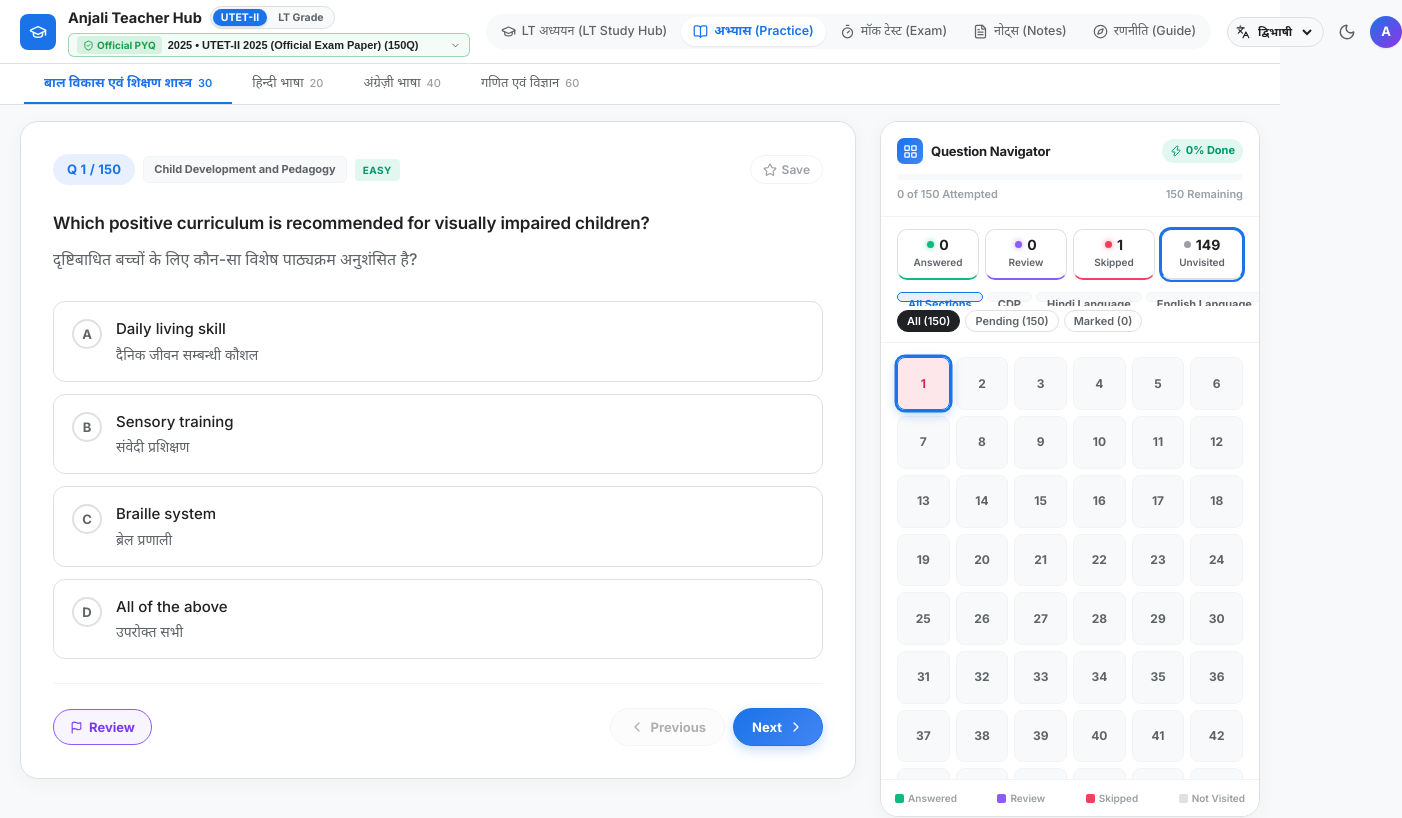
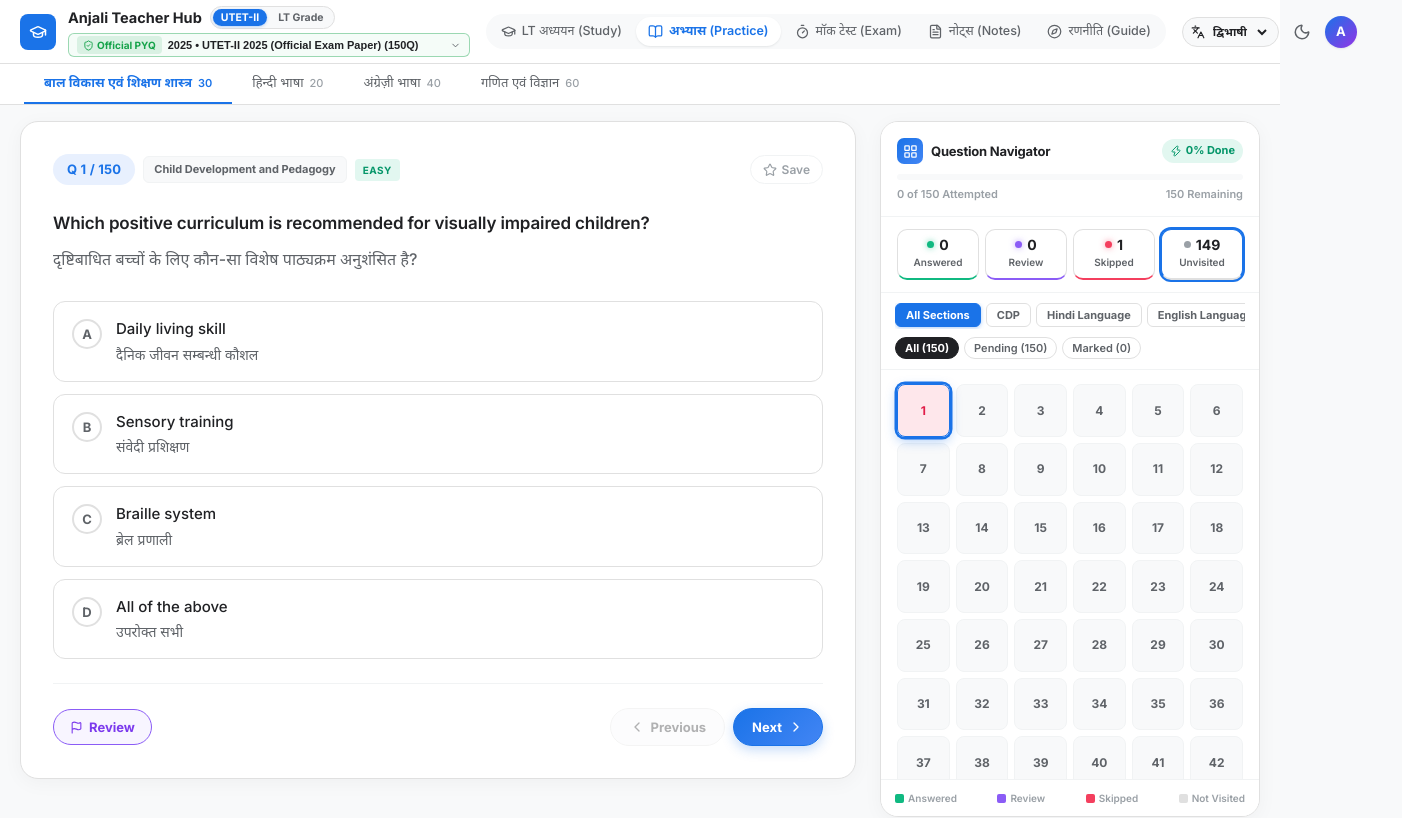
Before and after one commit to mayurofficial/UAT-Prep, a Next.js app: page / in a window 1280 px wide. Shown: the top 818 px of the page, 1402 px wide, since content can reach past the window. Built offline with nearby package versions, Linux system fonts and the light colour scheme.

Commit message:
Fix UI overlap in Question Navigator sidebar and streamline header navigation

```diff
--- a/src/components/Header.tsx
+++ b/src/components/Header.tsx
@@ -135,7 +135,7 @@ export const Header: React.FC<HeaderProps> = ({
             title="Uttarakhand LT Assistant Teacher Master Syllabus & Study Notes"
           >
             <GraduationCap size={15} />
-            <span>LT अध्ययन (LT Study Hub)</span>
+            <span>LT अध्ययन (Study)</span>
           </button>
           <button
             className={`${styles.modeBtn} ${mode === 'practice' ? styles.modeBtnActive : ''}`}
--- a/src/components/QuestionPalette.module.css
+++ b/src/components/QuestionPalette.module.css
@@ -205,18 +205,34 @@
 .cardUnvisited { border-bottom: 2.5px solid var(--border); }
 
 /* ==========================================
-   3. Section Quick-Jump Filter Tabs
+   3. Controls Container (Section Tabs & Filters)
    ========================================== */
+.controlsSection {
+  background: var(--bg);
+  border-top: 1px solid var(--border-light);
+  border-bottom: 1px solid var(--border-light);
+  padding: 10px 14px;
+  display: flex;
+  flex-direction: column;
+  gap: 8px;
+}
+
+[data-theme="dark"] .controlsSection {
+  background: #171c26;
+  border-color: rgba(255, 255, 255, 0.08);
+}
+
+.sectionTabsWrapper {
+  width: 100%;
+  overflow-x: auto;
+  padding-bottom: 2px;
+  scrollbar-width: thin;
+}
+
 .sectionTabs {
   display: flex;
-  gap: 4px;
-  padding: 0 16px 8px;
-  overflow-x: auto;
-  scrollbar-width: none;
-}
-
-.sectionTabs::-webkit-scrollbar {
-  display: none;
+  gap: 5px;
+  width: max-content;
 }
 
 .sectionTab {
@@ -224,42 +240,43 @@
   font-weight: 700;
   padding: 4px 10px;
   border-radius: 6px;
-  background: var(--bg-subtle);
-  border: 1px solid var(--border-light);
+  background: var(--card);
+  border: 1px solid var(--border);
   color: var(--text-secondary);
   white-space: nowrap;
   cursor: pointer;
   transition: all 0.15s var(--ease);
   flex-shrink: 0;
+  line-height: 1.3;
 }
 
 .sectionTab:hover {
   background: var(--hover);
   color: var(--text);
-  border-color: var(--border);
+  border-color: var(--blue);
 }
 
 .sectionTabActive {
-  background: var(--blue-light);
-  color: var(--blue);
-  border-color: var(--blue);
+  background: var(--blue) !important;
+  color: #ffffff !important;
+  border-color: var(--blue) !important;
+  box-shadow: 0 1px 4px rgba(26, 115, 232, 0.35);
 }
 
 [data-theme="dark"] .sectionTabActive {
-  background: rgba(66, 133, 244, 0.2);
-  color: #8ab4f8;
-  border-color: #8ab4f8;
+  background: #1a73e8 !important;
+  color: #ffffff !important;
+  border-color: #1a73e8 !important;
 }
 
 /* ==========================================
-   4. Filter Pills
+   4. Status Filter Pills
    ========================================== */
 .filterPills {
   display: flex;
   gap: 5px;
-  padding: 4px 16px 10px;
   flex-wrap: wrap;
-  border-bottom: 1px solid var(--border-light);
+  align-items: center;
 }
 
 .pill {
@@ -267,28 +284,31 @@
   font-weight: 600;
   padding: 3px 9px;
   border-radius: var(--radius-full);
-  background: var(--bg);
+  background: var(--card);
   border: 1px solid var(--border);
   color: var(--text-secondary);
   cursor: pointer;
   transition: all 0.15s var(--ease);
+  line-height: 1.3;
 }
 
 .pill:hover {
   background: var(--hover);
   border-color: var(--text-hint);
+  color: var(--text);
 }
 
 .pillActive {
-  background: var(--text);
-  color: var(--bg);
-  border-color: var(--text);
+  background: var(--text) !important;
+  color: var(--bg) !important;
+  border-color: var(--text) !important;
+  font-weight: 700;
 }
 
 [data-theme="dark"] .pillActive {
-  background: #e8eaed;
-  color: #1a1f2c;
-  border-color: #e8eaed;
+  background: #e8eaed !important;
+  color: #1a1f2c !important;
+  border-color: #e8eaed !important;
 }
 
 /* ==========================================
--- a/src/components/QuestionPalette.tsx
+++ b/src/components/QuestionPalette.tsx
@@ -194,8 +194,11 @@ export const QuestionPalette: React.FC<QuestionPaletteProps> = ({
         </div>
       </div>
 
-      {/* 3. Section Quick-Jump Filter Bar */}
+      {/* 3. Section & Category Filters Container */}
+      <div className={styles.controlsSection}>
+        {/* Section Filter Pills */}
         {derivedSections.length > 1 && (
+          <div className={styles.sectionTabsWrapper}>
             <div className={styles.sectionTabs}>
               <button
                 className={`${styles.sectionTab} ${selectedSectionFilter === 'all' ? styles.sectionTabActive : ''}`}
@@ -205,11 +208,15 @@ export const QuestionPalette: React.FC<QuestionPaletteProps> = ({
               </button>
               {derivedSections.map((sec) => {
                 const isSecActive = selectedSectionFilter === sec.name;
-            const shortName = sec.name.replace('Child Development and Pedagogy', 'CDP')
+                const shortName = sec.name
+                  .replace('Child Development and Pedagogy', 'CDP')
                   .replace('First Language - English/Hindi', 'Lang I')
                   .replace('First Language - English', 'Lang I')
+                  .replace('First Language - Hindi', 'Hindi')
                   .replace('Second Language - English', 'Lang II')
+                  .replace('Second Language - Hindi', 'Hindi')
                   .replace('Science & Mathematics', 'Math/Sci')
+                  .replace('Mathematics and Science', 'Math/Sci')
                   .replace('Teaching Aptitude & Pedagogy', 'Pedagogy')
                   .replace('Uttarakhand General Knowledge', 'UK GK')
                   .replace('General Science & Specialized Subject', 'Science');
@@ -226,9 +233,10 @@ export const QuestionPalette: React.FC<QuestionPaletteProps> = ({
                 );
               })}
             </div>
+          </div>
         )}
 
-      {/* 4. Quick Category Filter Chips */}
+        {/* Status Filter Chips */}
         <div className={styles.filterPills}>
           <button
             className={`${styles.pill} ${filter === 'all' && selectedSectionFilter === 'all' ? styles.pillActive : ''}`}
@@ -256,6 +264,7 @@ export const QuestionPalette: React.FC<QuestionPaletteProps> = ({
               ⭐ Saved ({stats.bookmarked})
             </button>
           )}
+        </div>
       </div>
 
       {/* 5. Modern Question Number Button Grid */}
```
Lines whose indentation alone changed are shown as unchanged.
